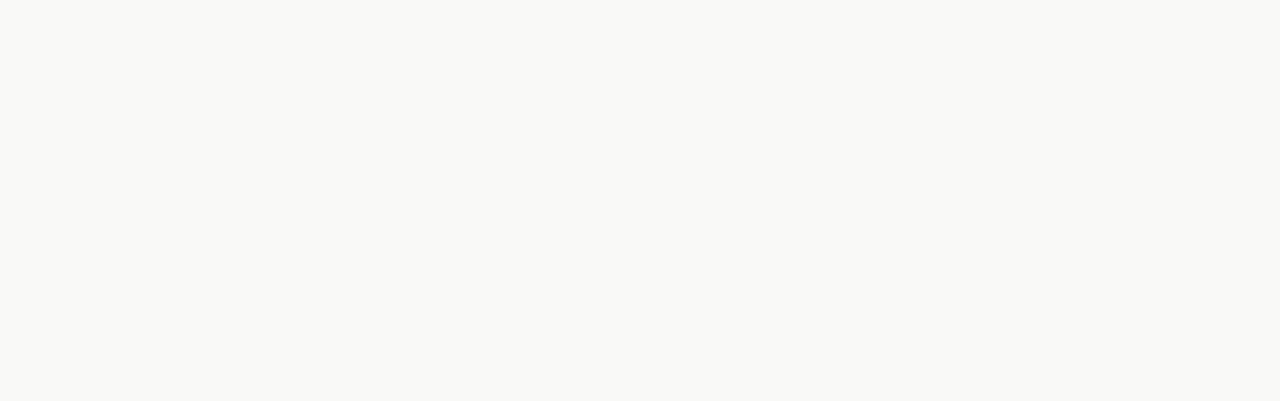
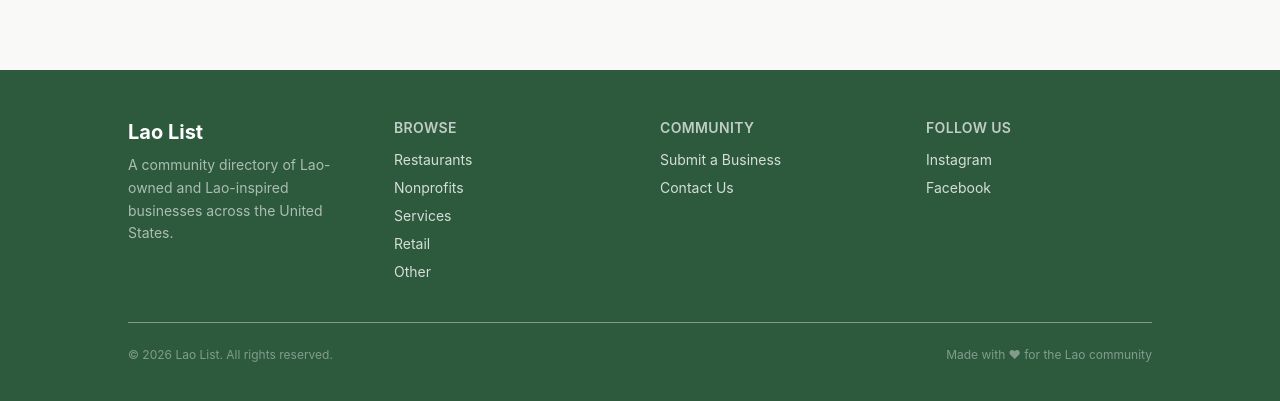
Before and after one commit to tonyinnmktg-ops/lao-list, a Next.js app: page / in a window 1280 px wide. Shown: the part 551-952 px from the top of the page. Before the commit the page ends 800 px from the top, so only its background shows below. Built offline with nearby package versions, Linux system fonts and the light colour scheme; no server answers; the database is empty.

Commit message:
add footer

```diff
--- /dev/null
+++ b/app/components/Footer.js
@@ -0,0 +1,50 @@
+import Link from 'next/link'
+
+export default function Footer() {
+  return (
+    <footer style={{ backgroundColor: '#2d5a3d' }} className="mt-16 px-6 py-12 text-white">
+      <div className="max-w-5xl mx-auto grid grid-cols-1 md:grid-cols-4 gap-10">
+
+        <div className="col-span-1">
+          <h2 className="text-xl font-bold mb-2">Lao List</h2>
+          <p className="text-white opacity-60 text-sm leading-relaxed">
+            A community directory of Lao-owned and Lao-inspired businesses across the United States.
+          </p>
+        </div>
+
+        <div>
+          <h3 className="font-semibold mb-3 text-sm uppercase tracking-wide opacity-70">Browse</h3>
+          <ul className="flex flex-col gap-2 text-sm opacity-80">
+            <li><Link href="/?category=restaurant" className="hover:opacity-100">Restaurants</Link></li>
+            <li><Link href="/?category=nonprofit" className="hover:opacity-100">Nonprofits</Link></li>
+            <li><Link href="/?category=service" className="hover:opacity-100">Services</Link></li>
+            <li><Link href="/?category=retail" className="hover:opacity-100">Retail</Link></li>
+            <li><Link href="/?category=other" className="hover:opacity-100">Other</Link></li>
+          </ul>
+        </div>
+
+        <div>
+          <h3 className="font-semibold mb-3 text-sm uppercase tracking-wide opacity-70">Community</h3>
+          <ul className="flex flex-col gap-2 text-sm opacity-80">
+            <li><Link href="/submit" className="hover:opacity-100">Submit a Business</Link></li>
+            <li><a href="mailto:hello@laolist.com" className="hover:opacity-100">Contact Us</a></li>
+          </ul>
+        </div>
+
+        <div>
+          <h3 className="font-semibold mb-3 text-sm uppercase tracking-wide opacity-70">Follow Us</h3>
+          <ul className="flex flex-col gap-2 text-sm opacity-80">
+            <li><a href="https://instagram.com" target="_blank" className="hover:opacity-100">Instagram</a></li>
+            <li><a href="https://facebook.com" target="_blank" className="hover:opacity-100">Facebook</a></li>
+          </ul>
+        </div>
+
+      </div>
+
+      <div className="max-w-5xl mx-auto mt-10 pt-6 border-t border-white border-opacity-20 text-xs text-white opacity-40 flex justify-between">
+        <span>© {new Date().getFullYear()} Lao List. All rights reserved.</span>
+        <span>Made with ♥ for the Lao community</span>
+      </div>
+    </footer>
+  )
+}
--- a/app/layout.tsx
+++ b/app/layout.tsx
@@ -2,6 +2,7 @@
 import { Geist, Geist_Mono } from "next/font/google";
 import "./globals.css";
 import Navbar from './components/Navbar'
+import Footer from './components/Footer'
 const geistSans = Geist({
   variable: "--font-geist-sans",
   subsets: ["latin"],
@@ -27,6 +28,7 @@
       <body className={`${geistSans.variable} ${geistMono.variable}`}>
         <Navbar />
         {children}
+<Footer />
       </body>
     </html>
   );
```
